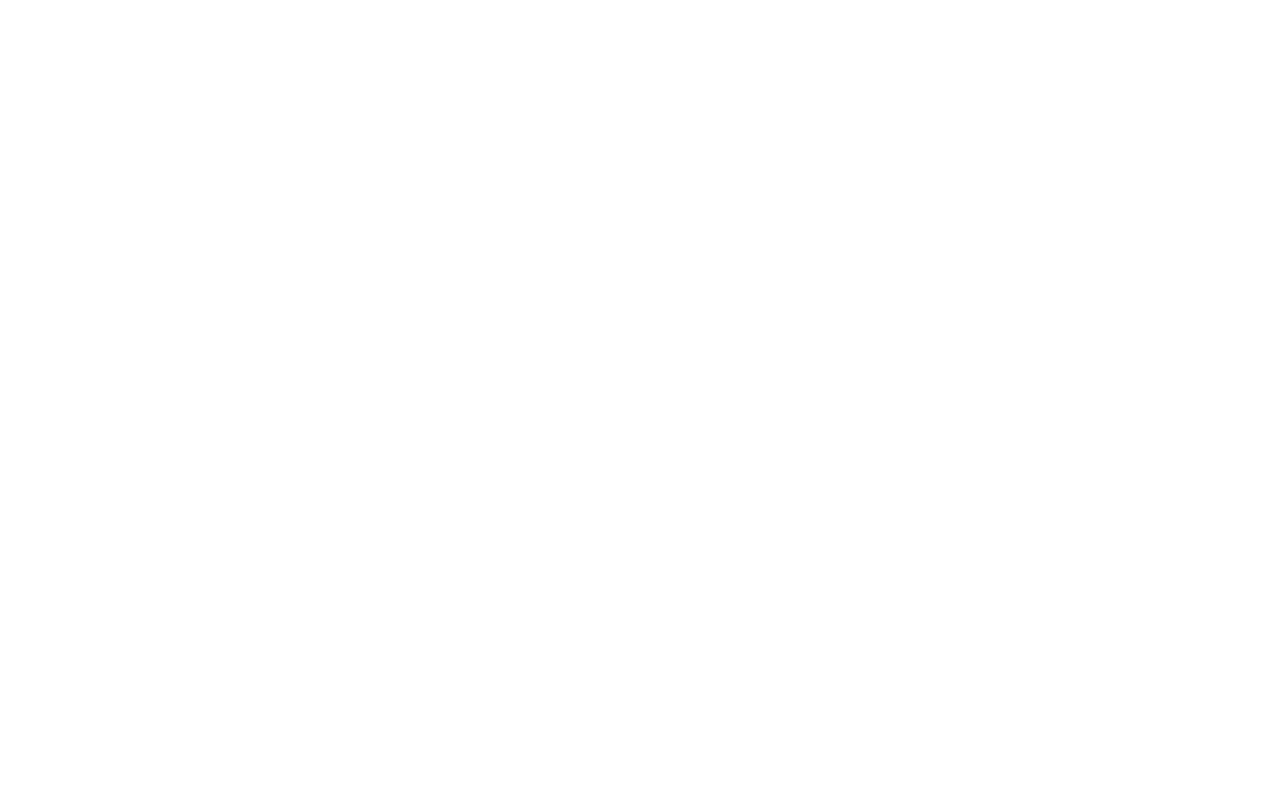
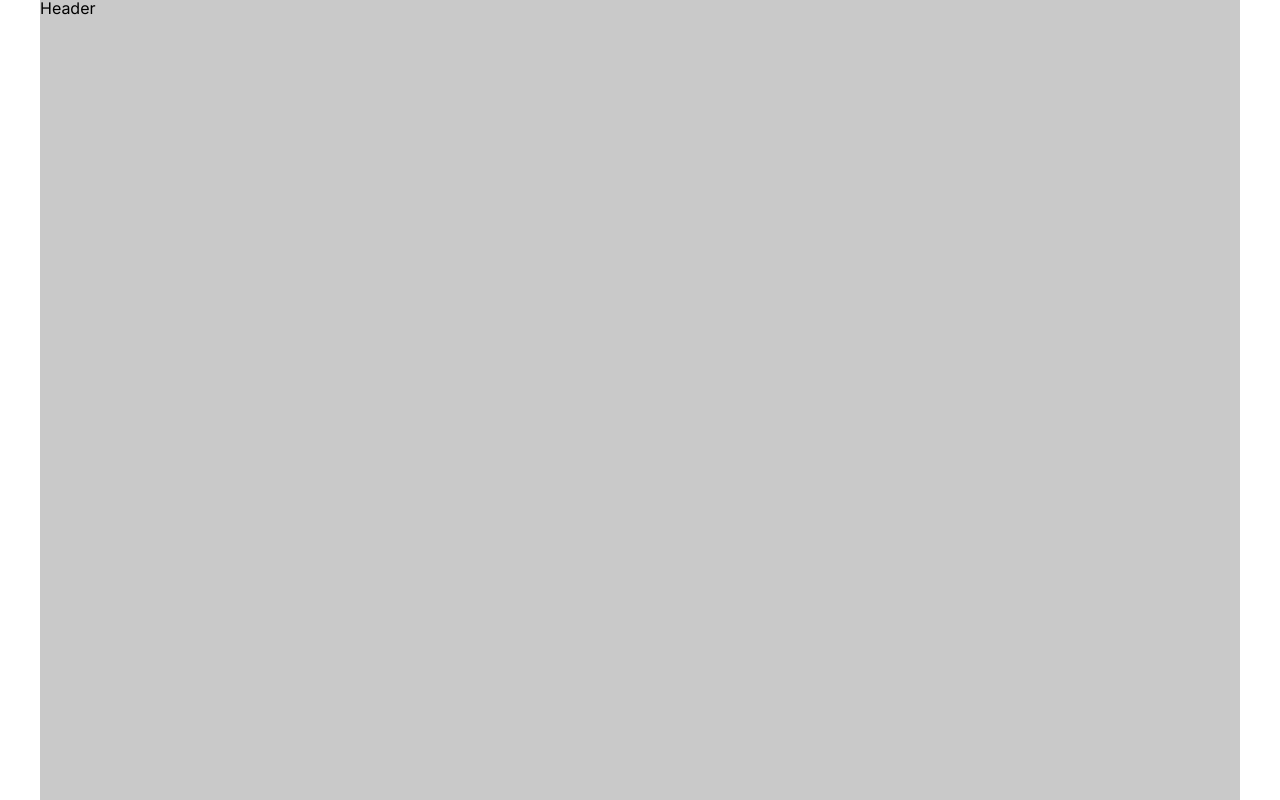
Before and after one commit to sajjadpaknia/dalby-store, a React (Create React App) app: page / in a window 1280 px wide. Built offline with nearby package versions, Linux system fonts and the light colour scheme; a web font is replaced by a local one.

Commit message:
Creating Home page

```diff
--- a/public/style.css
+++ b/public/style.css
@@ -47,4 +47,5 @@
 body {
   font-family: "Inter", sans-serif;
   font-size: var(--font-size);
+  padding-inline: 1rem;
 }
--- a/src/App.js
+++ b/src/App.js
@@ -1,5 +1,18 @@
+import { BrowserRouter, Route, Routes } from "react-router-dom";
+import Container from "./Common/Container/Container";
+import Home from "./Pages/Home/Home";
 function App() {
-  return <div className="App"></div>;
+  return (
+    <>
+      <BrowserRouter>
+        <Container>
+          <Routes>
+            <Route path="/" element={<Home />} />
+          </Routes>
+        </Container>
+      </BrowserRouter>
+    </>
+  );
 }
 
 export default App;
--- /dev/null
+++ b/src/Common/Container/Container.jsx
@@ -0,0 +1,4 @@
+import classes from "./Container.module.css";
+export default function Container({ children }) {
+  return <div className={classes.container}>{children}</div>;
+}
--- /dev/null
+++ b/src/Common/Container/Container.module.css
@@ -0,0 +1,6 @@
+.container {
+  max-width: 1200px;
+  height: 100vh;
+  background-color: rgb(201, 201, 201);
+  margin: 0 auto;
+}
--- /dev/null
+++ b/src/Components/Header/Header.jsx
@@ -0,0 +1,4 @@
+import classes from "./Header.module.css";
+export default function Header() {
+  return <header>Header</header>;
+}
--- /dev/null
+++ b/src/Pages/Home/Home.jsx
@@ -0,0 +1,9 @@
+import Header from "../../Components/Header/Header";
+import classes from "./Home.module.css";
+export default function Home() {
+  return (
+    <>
+      <Header />
+    </>
+  );
+}
```
Also changed, not shown: src/Common/Button/Button.jsx (added), src/Common/Button/Button.module.css (added), src/Components/Header/Header.module.css (added), src/Pages/Home/Home.module.css (added), src/Pages/Login/Login.jsx (added), src/Pages/Login/Login.module.css (added).
